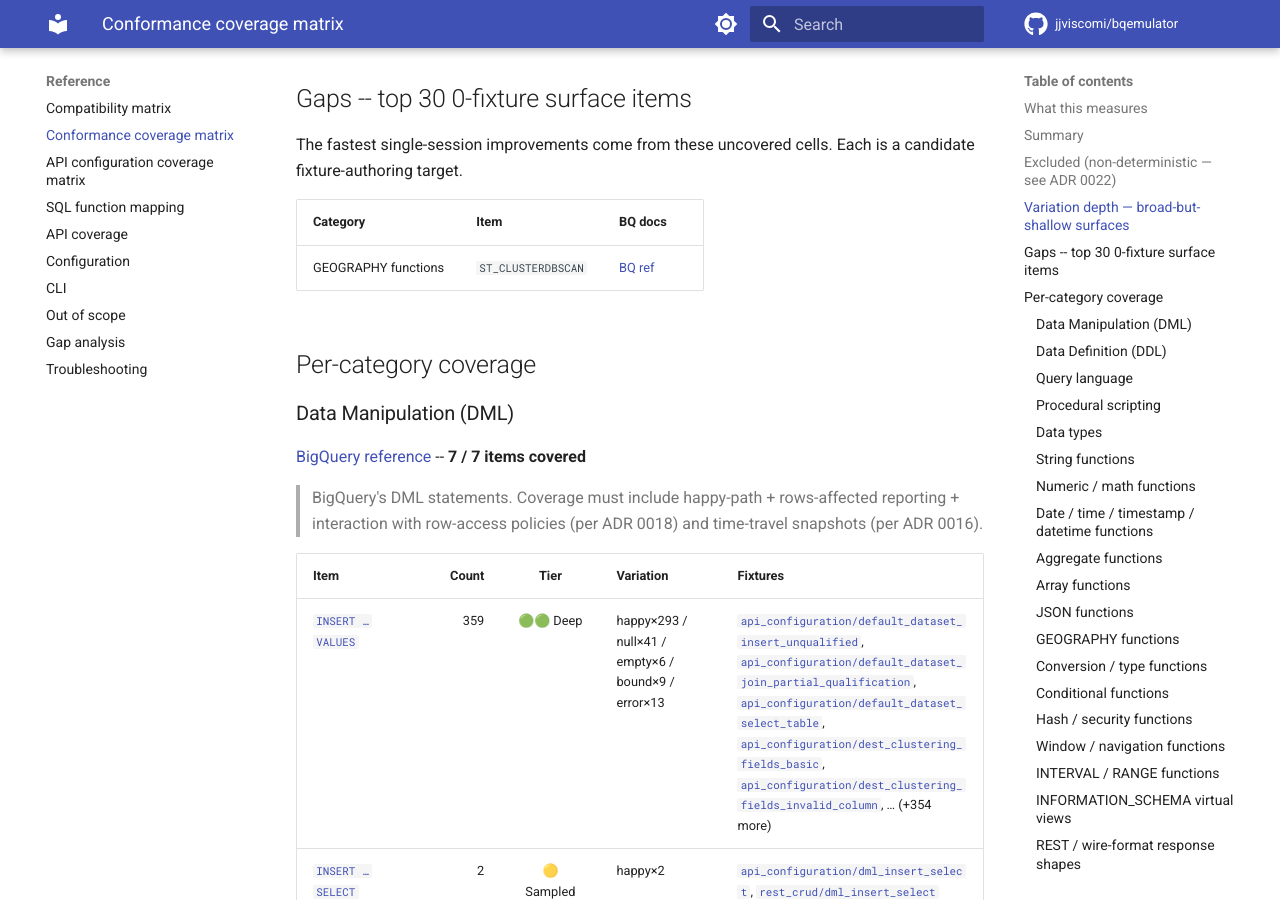
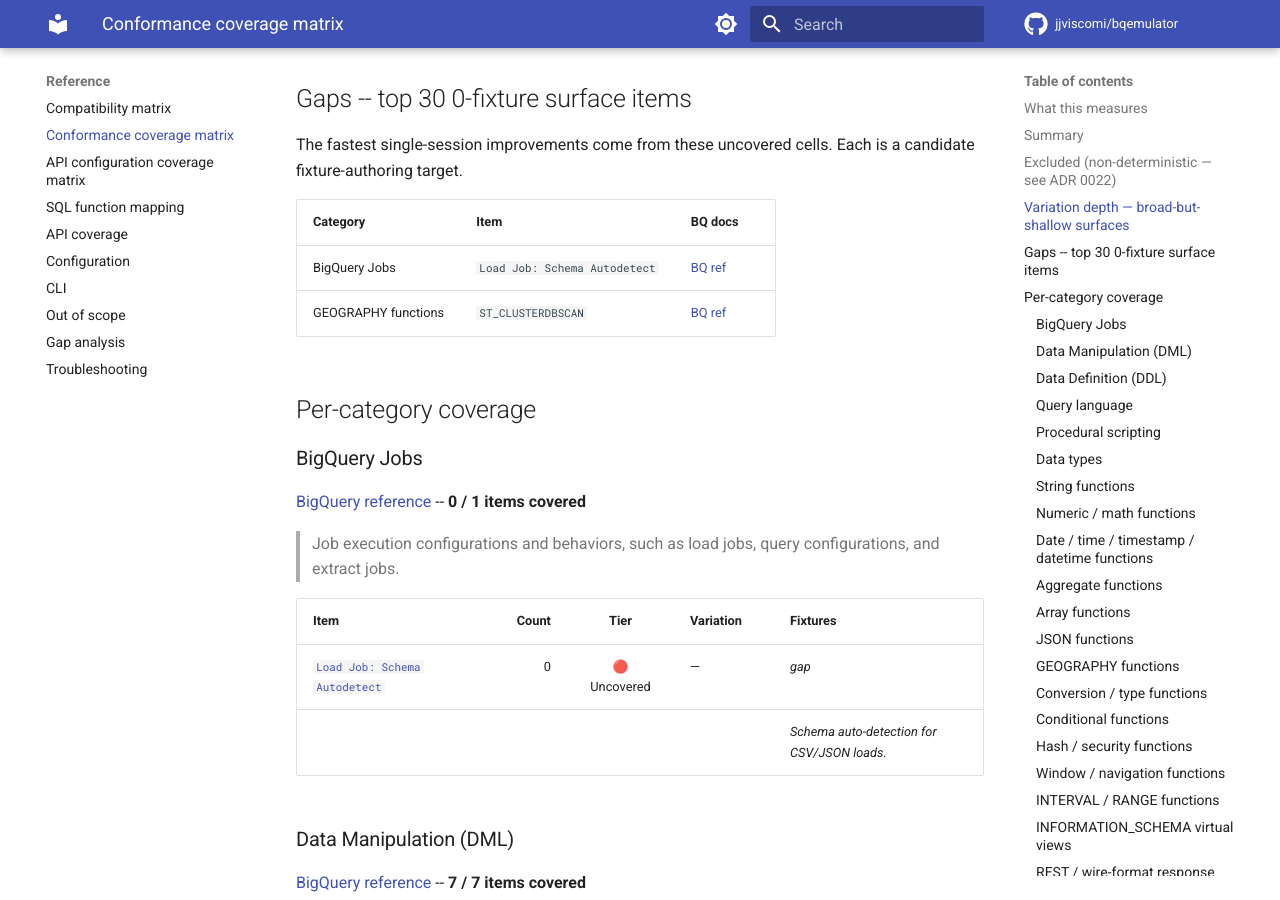
Before and after one commit to jjviscomi/bqemulator, an MkDocs documentation site: the page built from docs/reference/conformance-coverage-matrix.md, in a window 1280 px wide and 900 px high, scrolled down 4037 px. Built offline with MkDocs 1.6.1 and Material for MkDocs 9.7.7, drawn with Linux system fonts in a browser that asks for light colours; comment, search, counter and statistics services are not loaded; the version menu is left out; some of the changed text lies outside the part shown.

Commit message:
chore: update coverage matrix for autodetect
Signed-off-by: Roman Kredentser <roman@bringg.com>

```diff
--- a/docs/reference/conformance-coverage-matrix.md
+++ b/docs/reference/conformance-coverage-matrix.md
@@ -22,11 +22,11 @@
 
 | Tier | Count | Share |
 |---|---:|---:|
-| 🔴 Uncovered | 1 | 0.2% |
-| 🟡 Sampled | 238 | 58.2% |
+| 🔴 Uncovered | 2 | 0.5% |
+| 🟡 Sampled | 238 | 58.0% |
 | 🟢 Covered | 68 | 16.6% |
 | 🟢🟢 Deep | 102 | 24.9% |
-| **Total** | **409** | 100.0% |
+| **Total** | **410** | 100.0% |
 
 ## Excluded (non-deterministic — see ADR 0022)
 
@@ -79,9 +79,21 @@
 
 | Category | Item | BQ docs |
 |---|---|---|
+| BigQuery Jobs | `Load Job: Schema Autodetect` | [BQ ref](https://cloud.google.com/bigquery/docs/reference/rest/v2/Job#JobConfigurationLoad.autodetect) |
 | GEOGRAPHY functions | `ST_CLUSTERDBSCAN` | [BQ ref](https://cloud.google.com/bigquery/docs/reference/standard-sql/geography_functions) |
 
 ## Per-category coverage
+
+### BigQuery Jobs
+
+[BigQuery reference](https://cloud.google.com/bigquery/docs/reference/rest/v2/jobs) -- **0 / 1 items covered**
+
+> Job execution configurations and behaviors, such as load jobs, query configurations, and extract jobs.
+
+| Item | Count | Tier | Variation | Fixtures |
+|---|---:|:---:|---|---|
+| [`Load Job: Schema Autodetect`](https://cloud.google.com/bigquery/docs/reference/rest/v2/Job#JobConfigurationLoad.autodetect) | 0 | 🔴 Uncovered | — | _gap_ |
+|  |  |  |  | _Schema auto-detection for CSV/JSON loads._ |
 
 ### Data Manipulation (DML)
 
```
Also changed, not shown: other parts of docs/reference/conformance-coverage-matrix.md (+1 -1 lines).
